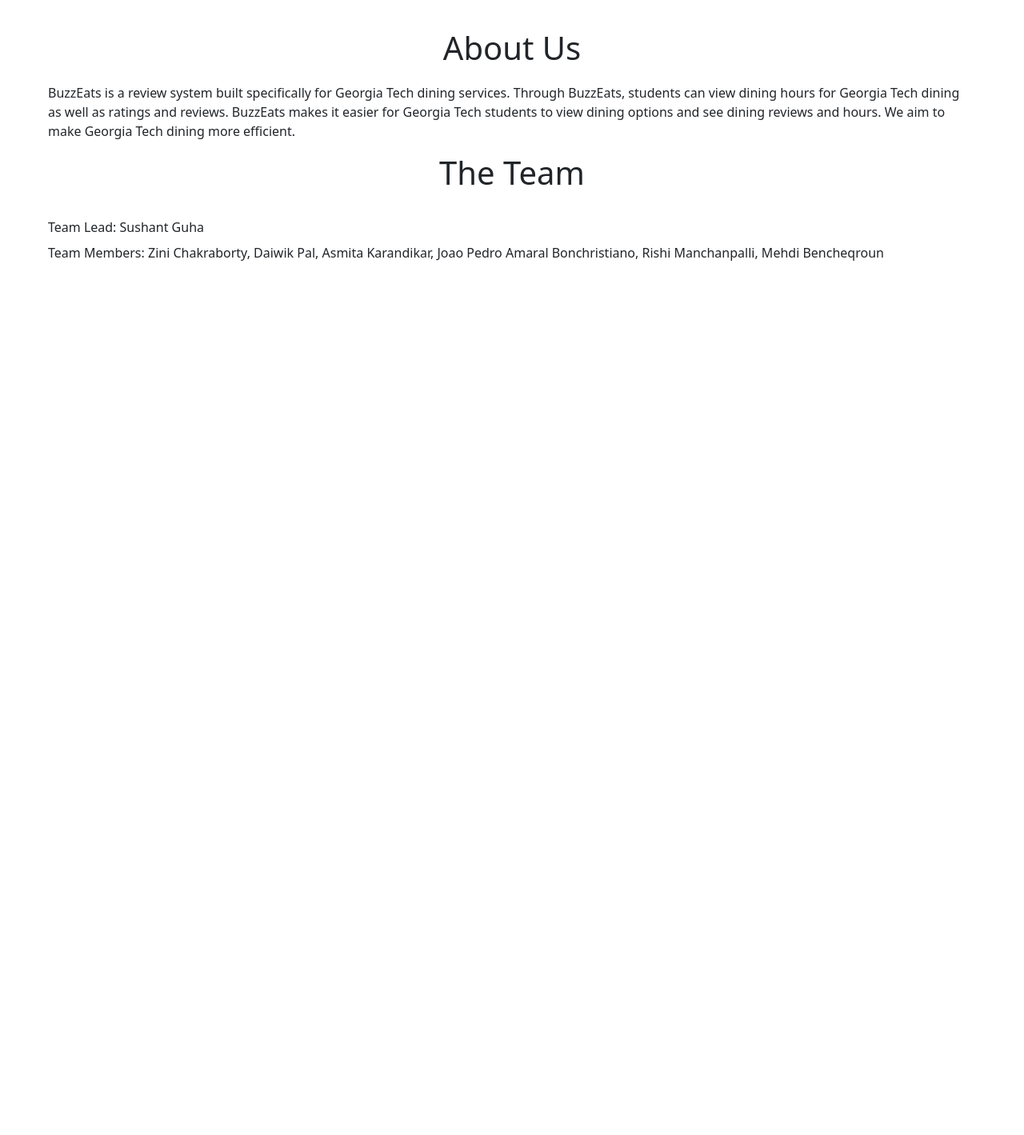
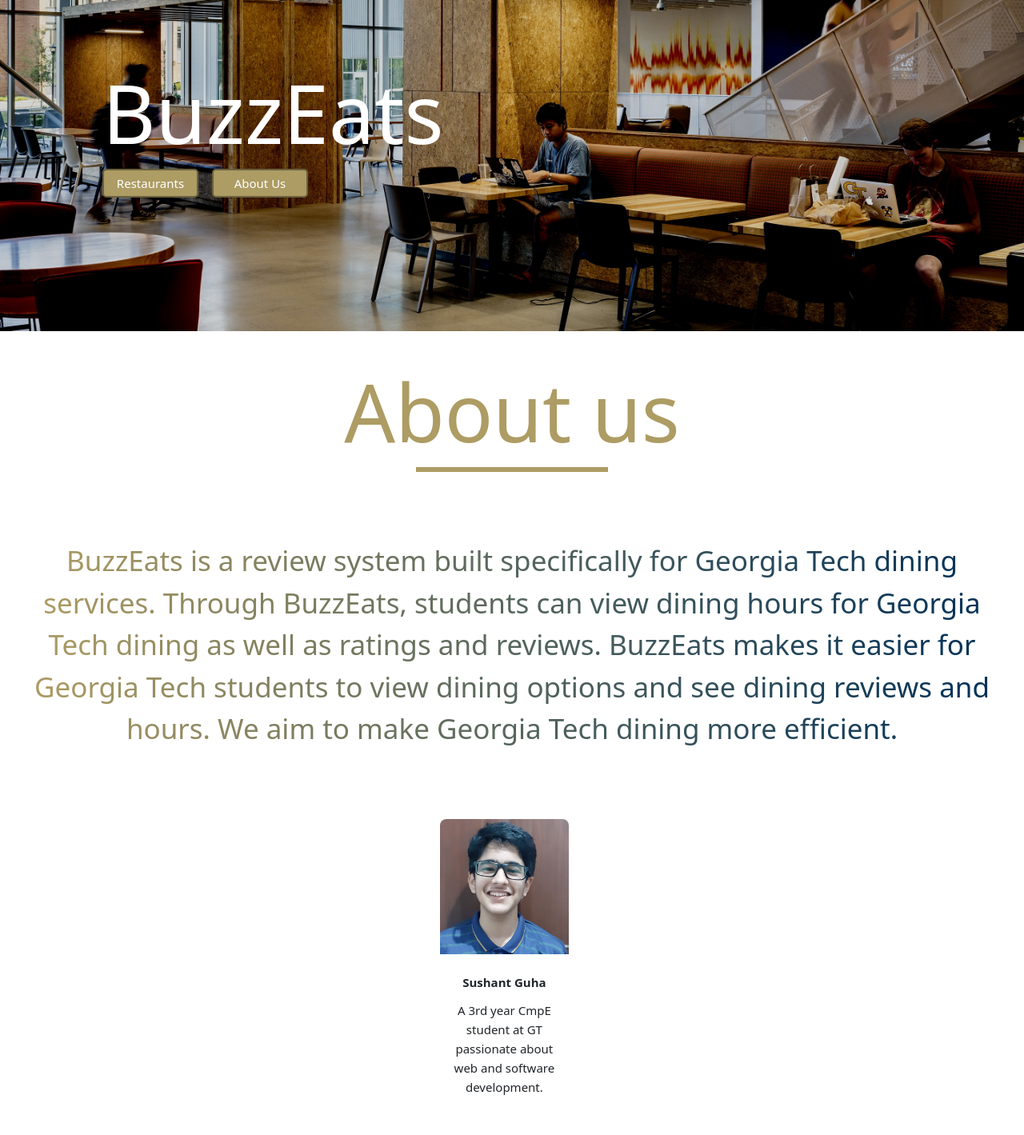
Before and after one commit to SushGuha/BuzzEats, a React (Create React App) app in the folder buzzeats/: page /aboutus in a window 1280 px wide. Shown: the top 1419 px of the page at 80% size. Before the commit the page ends 800 px from the top, so only its background shows below. Built offline with nearby package versions, Linux system fonts and the light colour scheme.

Commit message:
About us page - work still in progress

```diff
--- a/buzzeats/src/AboutUs.js
+++ b/buzzeats/src/AboutUs.js
@@ -1,16 +1,37 @@
-import React from 'react';
+import { useNavigate } from "react-router-dom";
+import { useRef } from "react";
+import HeroImg from "./HeroImg";
+import "./AboutUsStyles.css";
+import CardsMembers from "./CardMembers";
+import img0 from "../src/gtwebdev01.jpeg"
 
 function AboutUs() {
-	return (
-		<div>
+    const myRef = useRef(null)
+    const navigate = useNavigate();
+    return <div>
+        <HeroImg/>
 
+		<section className="section">
+			<div className="container">
+				<div className="row">
+					<div className="col-md-12 text-center">
+						<h3 className="main-heading">About us</h3>
+						<div className="underline mx-auto"></div>
+					</div>
+				</div>
+			</div>
+		</section>
+
+
+        <div class="titleAndButtonContainer">
+        <h1 className="mainTitle">BuzzEats</h1>
+        <button className="homepageButton" onClick={() => navigate("/")}>Restaurants</button>
+        <button className="homepageButton" onClick={() => myRef.current.scrollIntoView()}>About Us</button>
+        </div>
             <section class="section">
                 <div class="box-main">
                     <div class="firstHalf">
-						<h1 class="text-big" style = {{display: 'flex', alignItems: 'center', justifyContent: 'center', height: '15vh'}}>
-							About Us
-						</h1>
-						<p class="text-small" style = {{display: 'flex', marginLeft: '60px', marginRight: '60px', height: '3vh', alignItems: 'center'}}>
+                        <p class="text-small1">
                             BuzzEats is a review system built specifically for Georgia Tech dining services.
                             Through BuzzEats, students can view dining hours for Georgia Tech dining as well as
                             ratings and reviews. BuzzEats makes it easier for Georgia Tech students to view
@@ -20,24 +41,23 @@
                     </div>
                 </div>
             </section>
-			<section class="section">
-				<div class="box-main">
-					<div class="secondHalf">
-						<h1 class="text-big" style = {{display: 'flex', alignItems: 'center', justifyContent: 'center', height: '12vh'}}>
-							The Team
-						</h1>
-						<p class="text-small" style = {{display: 'flex', marginLeft: '60px', marginRight: '60px', height: '3vh', alignItems: 'center'}}>
-							Team Lead: Sushant Guha
-						</p>
-						<p class="text-small" style = {{display: 'flex', marginLeft: '60px', marginRight: '60px', height: '1vh', alignItems: 'center'}}>
-							Team Members: Zini Chakraborty, Daiwik Pal, Asmita Karandikar,
-							Joao Pedro Amaral Bonchristiano, Rishi Manchanpalli, Mehdi Bencheqroun
-						</p>
+
+            <div class="flexbox-container0">
+                <div><CardsMembers name="Sushant Guha" description="A 3rd year CmpE student at GT passionate about web and software development." imagee={img0}/></div>
+            </div>
+            <div class="flexbox-container1">
+                <div><CardsMembers name="Mehdi Bencheqroun" description="test" imagee={img0}/></div>
+                <div><CardsMembers name="Asmita Karandikar" description="test" imagee={img0}/></div>
+                <div><CardsMembers name="Joao Pedro Amaral Bonchristiano" description="test" imagee={img0}/></div>
+            </div>
+
+            <div class="flexbox-container2">
+                <div><CardsMembers name="Zini Chakraborty" description="test" imagee={img0}/></div>
+                <div><CardsMembers name="Daiwik Pal" description="test" imagee={img0}/></div>
+                <div><CardsMembers name="Rishi Manchanpalli" description="test" imagee={img0}/></div>
             </div>
         </div>
-			</section>
-		</div>
-	)
+
 }
 
 export default AboutUs;
--- /dev/null
+++ b/buzzeats/src/AboutUsStyles.css
@@ -0,0 +1,46 @@
+.section {
+    padding-top:40px;
+    padding-bottom: 40px;
+}
+
+.main-heading {
+    color: #AD9C63;
+    font-size: 100px;
+}
+
+.underline {
+    height: 6px;
+    width: 15rem;
+    background-color: #AD9C63;
+    margin-top: 10px;
+    margin-bottom: 5px;
+}
+
+.text-small1 {
+    background-image: linear-gradient(to left, #003057, #AD9C63);
+    color: transparent;
+    -webkit-background-clip: text;
+    background-clip: text;
+    font-size: 35px;
+    text-align: center;
+    margin-left: 40px;
+    margin-right: 40px;
+}
+
+.flexbox-container1 {
+    display: flex;
+    flex-direction: row;
+    margin-left: 19%;
+}
+
+.flexbox-container2 {
+    display: flex;
+    margin-left: 19%;
+    flex-direction: row;
+
+}
+
+.flexbox-container0 {
+    display: block;
+    margin-left: 42%;
+}
--- /dev/null
+++ b/buzzeats/src/CardMembers.js
@@ -0,0 +1,28 @@
+import React, { Component } from 'react';
+import "./CardMembersStyles.css";
+
+class CardsMembers extends Component {
+    render(){
+        return (
+            <section class="team-area">
+            <div class="container">
+            <div class="row">
+               <div class="col-lg-3 col-md-6">
+                  <div class="single-team text-center team-style-one">
+                     <div class="team-image">
+                        <img src={this.props.imagee} alt="Team" />
+                     </div>
+                     <div class="team-content">
+                        <h4 class="name">{this.props.name}</h4>
+                        <span class="sub-title">{this.props.description}</span>
+                     </div>
+                  </div>
+               </div>
+               </div>
+               </div>
+               </section>
+  )
+    }
+};
+
+export default CardsMembers;
--- /dev/null
+++ b/buzzeats/src/CardMembersStyles.css
@@ -0,0 +1,44 @@
+.team-style-one {
+    position: center;
+    margin-top: 30px;
+    box-shadow: var(--shadow-2);
+    border-radius: 8px;
+    overflow: hidden;
+    -webkit-transition: all 0.4s ease-out 0s;
+    -moz-transition: all 0.4s ease-out 0s;
+    -ms-transition: all 0.4s ease-out 0s;
+    -o-transition: all 0.4s ease-out 0s;
+    transition: all 0.4s ease-out 0s;
+  }
+  .team-style-one:hover {
+    box-shadow: var(--shadow-4);
+  }
+  .team-style-one .team-image img {
+    width: 100%;
+  }
+
+  .team-style-one .team-content {
+    padding: 20px 15px;
+    width: 100%;
+    background-color: var(--white);
+  }
+
+  .team-style-one .team-content .sub-title {
+    font-size: 15px;
+    line-height: 24px;
+    color: var(--dark-3);
+    margin-top: 2px;
+    display: block;
+  }
+
+  .team-style-one .team-content .name {
+    font-size: 15px;
+    font-weight: 600;
+    line-height: 30px;
+    color: var(--black);
+    -webkit-transition: all 0.3s ease-out 0s;
+    -moz-transition: all 0.3s ease-out 0s;
+    -ms-transition: all 0.3s ease-out 0s;
+    -o-transition: all 0.3s ease-out 0s;
+    transition: all 0.3s ease-out 0s;
+  }
--- /dev/null
+++ b/buzzeats/src/HeroImg.js
@@ -0,0 +1,15 @@
+import React from 'react'
+import dining from "../src/dining.jpg"
+
+
+const HeroImg = () => {
+  return (
+    <div className="hero">
+        <div className="mask">
+            <img src={dining} alt="GT Dining" className="diningImage"></img>
+        </div>
+    </div>
+  );
+};
+
+export default HeroImg;
```
Also changed, not shown: buzzeats/src/gtwebdev01.jpeg (added), 1 other file (tests, documents, lock files or other folders). Lines whose indentation alone changed are shown as unchanged.
